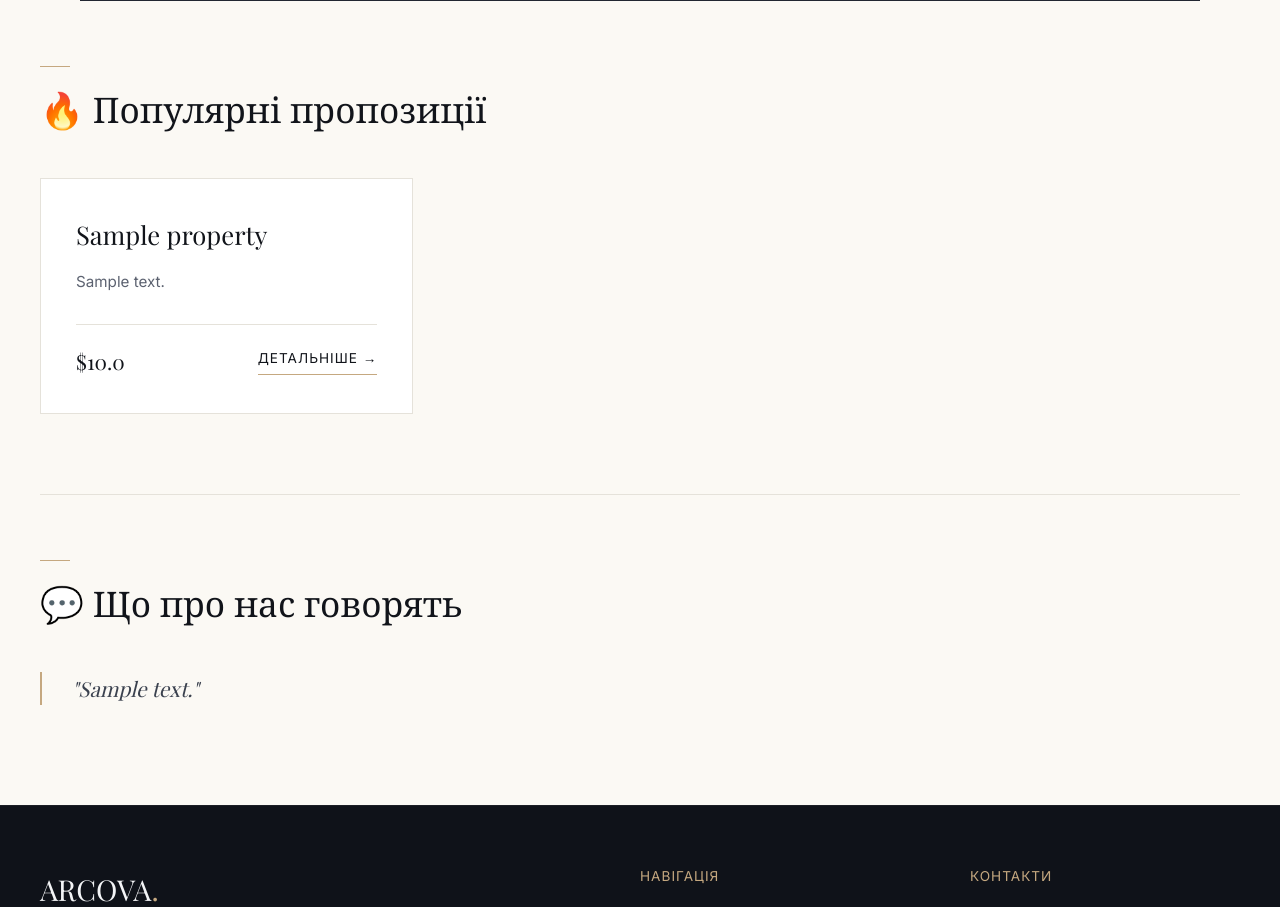
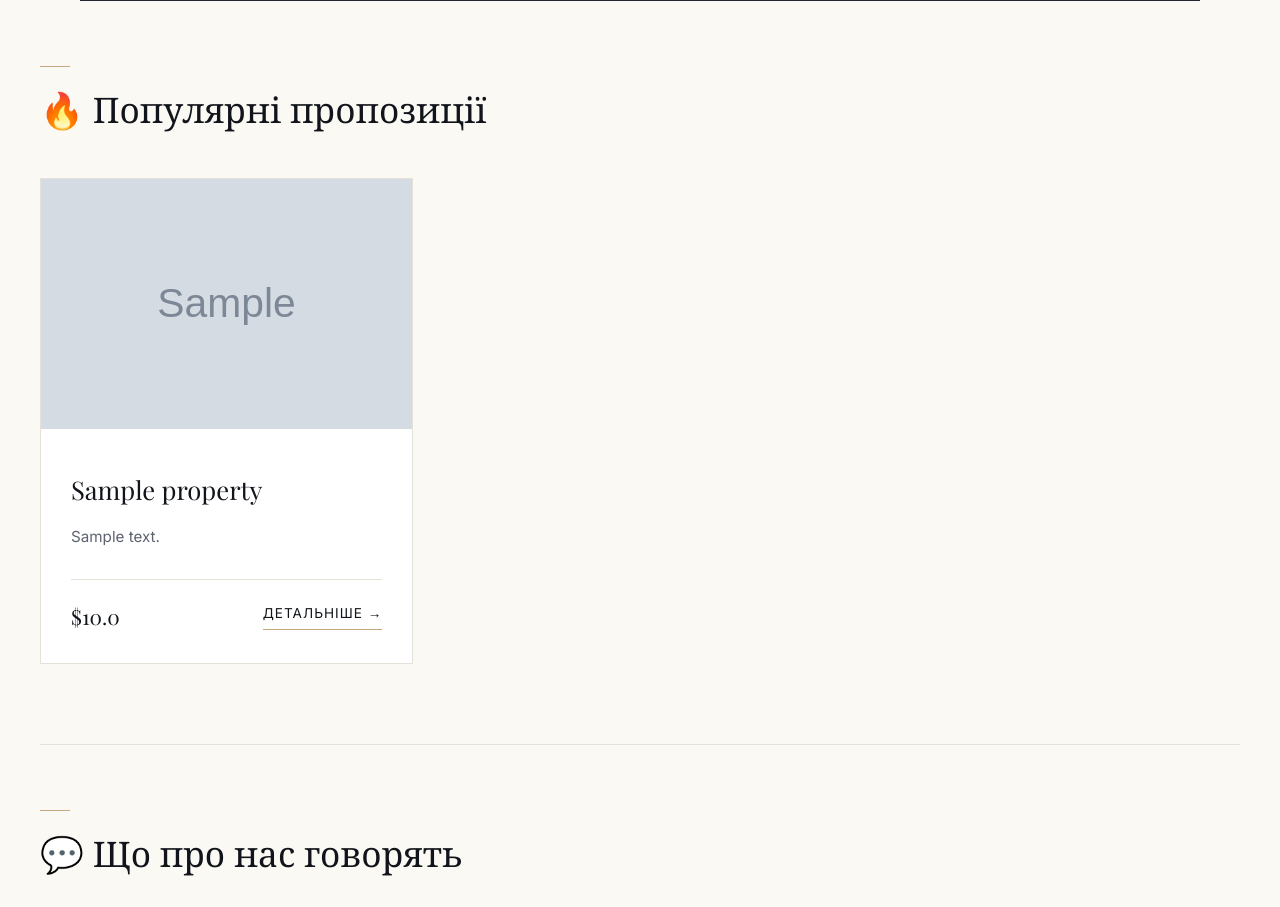
Before and after one commit to TRINIT82/Final_practise, a Flask app: page / in a window 1280 px wide. Shown: the part 801-1708 px from the top of the page. Run offline with Flask 3, Linux system fonts and the light colour scheme; tables that the repository leaves empty hold one stand-in row (values such as "Sample post"); grey boxes marked "Sample" are stand-in pictures; a database or web service that is not in the repository returns one stand-in record (values such as "Sample title"); data that the repository does not hold is empty; some web fonts are replaced.

Commit message:
Mini fixes

```diff
--- a/app.py
+++ b/app.py
@@ -111,7 +111,7 @@ def index():
     reviews = Review.query.filter_by(is_approved=True).all()
 
     try:
-        response = requests.get('https://api.frankfurter.app/latest?from=USD&to=UAH,EUR')
+        response = requests.get('https://api.exchangerate-api.com/v4/latest/USD')
         rates = response.json()['rates']
     except:
         rates = None
@@ -176,6 +176,14 @@ def property_detail(id):
     property = Property.query.get_or_404(id)
 
     return render_template('property.html', property=property)
+
+@app.route('/cart/clear', methods=['POST'])
+@login_required
+def cart_clear():
+    Order.query.filter_by(user_id=current_user.id).delete()
+    db.session.commit()
+    flash('Кошик очищено.', 'info')
+    return redirect(url_for('cart'))
 
 @app.route('/cart/add/<int:property_id>', methods=['POST'])
 @login_required
--- a/models.py
+++ b/models.py
@@ -55,6 +55,6 @@ class Order(db.Model):
 
     id = db.Column(db.Integer, primary_key=True)
     user_id = db.Column(db.Integer, db.ForeignKey('users.id'), nullable=False)
-    property_id = db.Column(db.Integer, db.ForeignKey('properties.id'), nullable=False)
+    property_id = db.Column(db.Integer, db.ForeignKey('properties.id', ondelete='CASCADE'), nullable=True)
     is_paid = db.Column(db.Boolean, default=False)
     created_at = db.Column(db.DateTime, default=datetime.now)
--- a/static/style.css
+++ b/static/style.css
@@ -219,7 +219,8 @@ body {
 .property-card {
     background-color: var(--bg-card);
     border: 1px solid var(--border-color);
-    padding: 35px;
+    padding: 0;
+    overflow: hidden;
     display: flex;
     flex-direction: column;
     justify-content: space-between;
@@ -229,6 +230,14 @@ body {
 .property-card:hover {
     transform: translateY(-5px);
     box-shadow: 0 20px 40px rgba(0,0,0,0.03);
+}
+
+.property-card__body {
+    padding: 25px 30px 30px;
+    display: flex;
+    flex-direction: column;
+    flex: 1;
+    justify-content: space-between;
 }
 
 .property-card h2, .property-card h3 {
--- a/templates/index.html
+++ b/templates/index.html
@@ -31,6 +31,12 @@
 <section class="property-grid">
     {% for property in properties %}
         <article class="property-card">
+            <div class="property-image-box">
+                <img class="property-image"
+                     src="{{ property.image_url if property.image_url else 'https://picsum.photos/seed/' ~ property.id ~ '/800/420' }}"
+                     alt="{{ property.title }}">
+            </div>
+            <div class="property-card__body">
                 <header>
                     <h3>{{ property.title }}</h3>
                     <p class="property-desc">{{ property.description | truncate(100) }}</p>
@@ -39,6 +45,7 @@
                     <span class="property-price-accent">${{ property.price_usd or property.price }}</span>
                     <a href="{{ url_for('property_detail', id=property.id) }}" class="btn-primary">Детальніше →</a>
                 </footer>
+            </div>
         </article>
     {% else %}
         <p>Наразі немає доступних об'єктів.</p>
```
Also changed, not shown: credentials.txt (added, +7 -0 lines), requirements.txt (added, +18 -0 lines), templates/admin_dashboard.html (+9 -1 lines), templates/cart.html (+10 -0 lines), templates/catalog.html (+7 -0 lines), instance/agency.db. Lines whose indentation alone changed are shown as unchanged.
